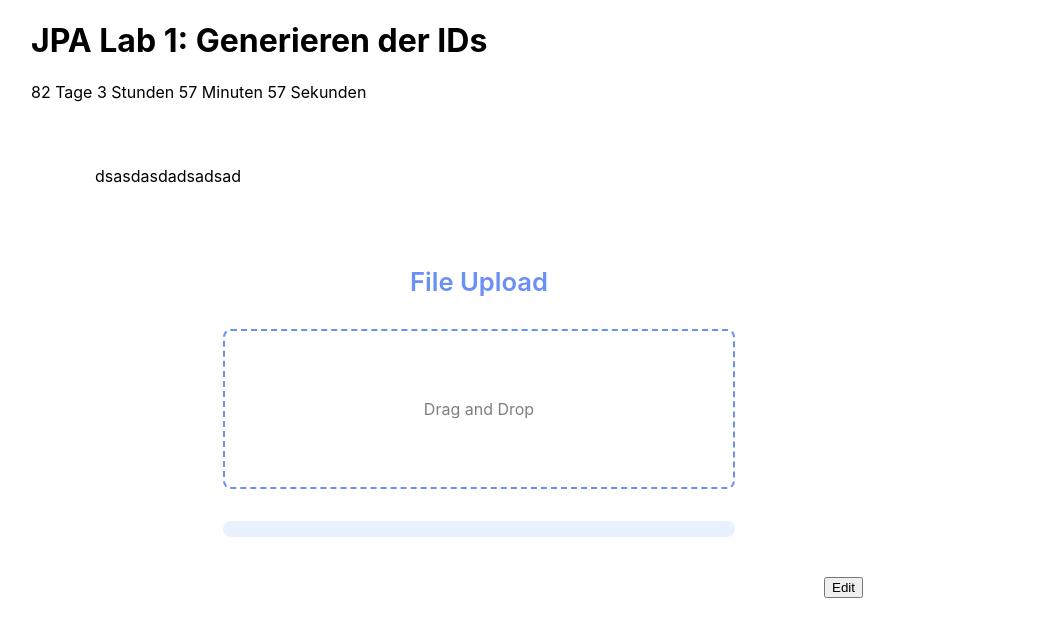
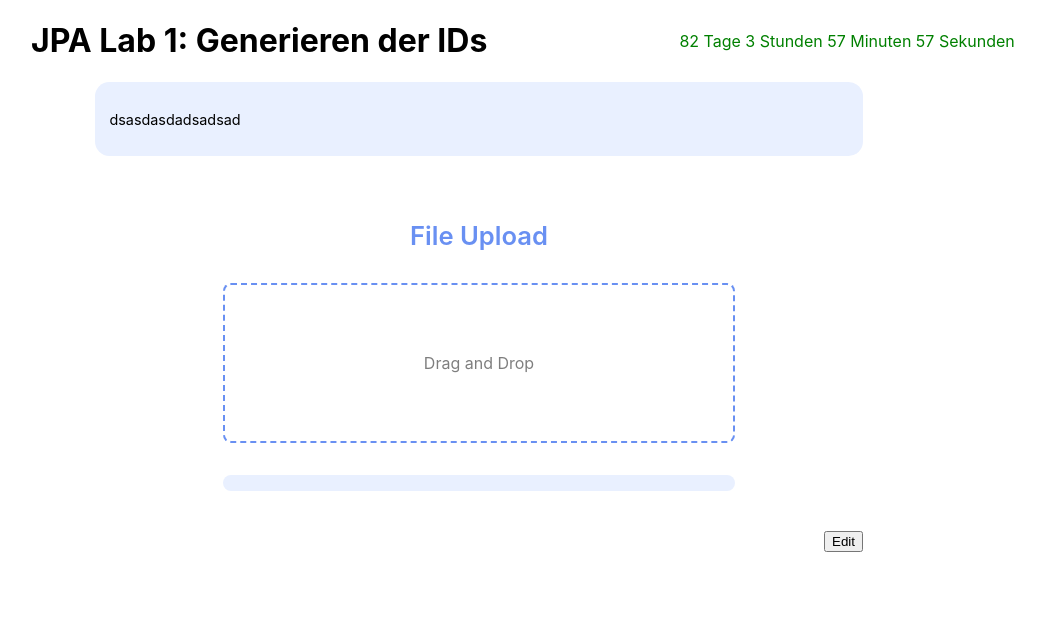
Before and after one commit to Elias-Traunbauer/school_collab, a Next.js app: page /assignment_edit in a window 1280 px wide. Shown: the top 636 px of the page, without its empty margins (161-1206 px from the left). Built offline with nearby package versions, Linux system fonts and the light colour scheme.

Commit message:
changed layout and added icons

```diff
--- a/pages/assignment_edit.js
+++ b/pages/assignment_edit.js
@@ -111,10 +111,9 @@ export default function AssignmentEdit({assignment,acceptedFiles}){
                     for(let e of listItems){
                         e.classList.remove(styles.filelistitem_close);
                     }
-                }, 500)
+                }, 250)
 
             }
-
 
 
 
@@ -139,8 +138,10 @@ export default function AssignmentEdit({assignment,acceptedFiles}){
                         <input type="file" hidden></input>
                         <ul id='fileul' className={styles.filelistitem} hidden>
                             {fileslist.map((file,i)=>{return <li  key={i}>
-                                {file.name}
-                                <button onClick={(e) => {deleteItem(file,i),e.preventDefault()}}>X</button>
+                                <img src="/file.svg" alt="An SVG of an eye"/>
+                                <p>{file.name}</p>
+                                <img className={styles.cancelbutton} onClick={(e) => {deleteItem(file,i),e.preventDefault()}} src="/cancelicon.svg" alt="An SVG of an eye"/>
+
                             </li>})}
                         </ul>
                 </div>
@@ -148,7 +149,7 @@ export default function AssignmentEdit({assignment,acceptedFiles}){
             </div>
 
             <div className={styles.editButton}>
-                <button>Edit</button>
+                <button onClick={()=>alert("uploading " + fileslist.length + " file(s)")}>Edit</button>
             </div>
         </div>
     );
--- a/styles/assignment.module.css
+++ b/styles/assignment.module.css
@@ -38,10 +38,16 @@
 
 .descriptioncontainer{
   width: 100vw;
+  margin-bottom: 2em;
 }
 .description{
-  padding: 2em;
-  padding-left: 20%;
+  width: 60%;
+  margin-left: 20%;
+  padding: 1em;
+  border-radius: 1em;
+  font-size: .9em;
+  background-color: #E9F0FF;
+  color: black;
 }
 .fileuploadcontainer{
   width: 100vw;
@@ -73,8 +79,18 @@
 .editButton button{
   float: right !important;
 }
+
+.edithead{
+  display: flex;
+  justify-content: left;
+  align-items: center;
+}
 .edithead h1,.edithead p{
   padding-left: 15%;
+}
+
+.edithead p{
+  color: green;
 }
 
 .wrapper{
@@ -192,24 +208,35 @@
   width: 100%;
   border-radius: .3em;
   margin-bottom: .3em;
-  text-align: center;
   padding: .6em;
   max-height: 3em;
+  display:flex;
+  align-items:center;
+  justify-content: space-between;
 }
 
-.filelistitem li span{
+.filelistitem li p{
+  order: 0;
+}
+.cancelbutton{
+  background-color: transparent;
   float: right;
-}
-.filelistitem li span:hover{
-  background-color: rgba(194, 192, 192, 0.774);
+  border-radius: 100%;
+
 }
 
-.filelistitem li h5{
-  width: 1em !important;
+.cancelbutton:hover{
+  background-color: rgba(194, 192, 192, 0.774);
+  order: 2;
 }
+
 
 .filelistitem li:hover{
   background-color: rgba(255, 255, 255, 0.774);
+}
+
+.filelistitem li image{
+  order: -1;
 }
 
 .filelistitem_close{
```
Also changed, not shown: public/cancelicon.svg (renamed from public/close_FILL0_wght400_GRAD0_opsz48.svg), public/file.svg (added).
